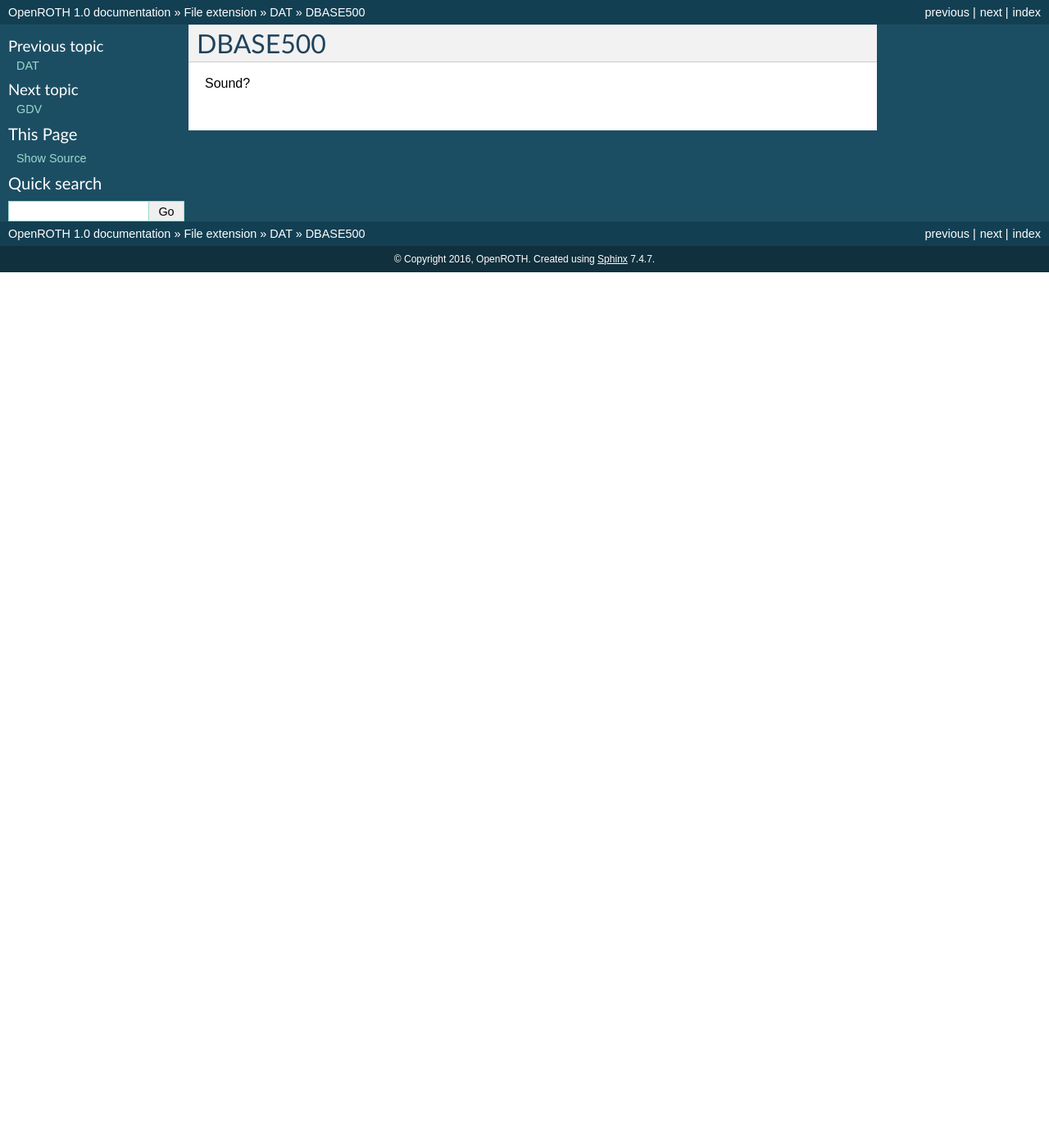
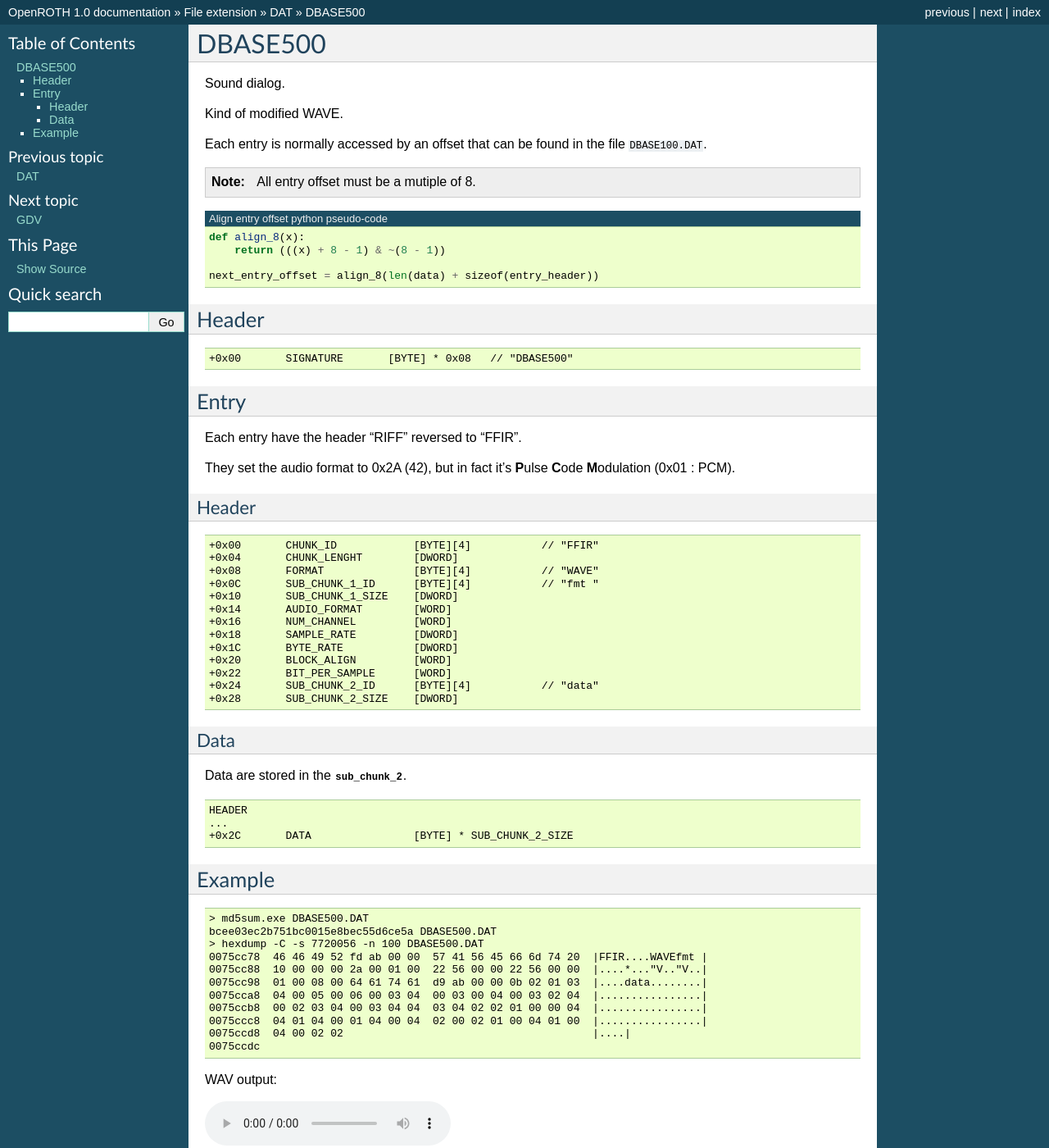
Before and after one commit to OpenROTH/docs, a Sphinx documentation site: the page built from source/file_ext/dat_dbase500.rst, in a window 1280 px wide and 1400 px high. Shown: the whole window at 82% size. Built offline with Sphinx 7.4.7, drawn with Linux system fonts in a browser that asks for light colours.

Commit message:
add dbase500 info

```diff
--- a/source/file_ext/dat_dbase500.rst
+++ b/source/file_ext/dat_dbase500.rst
@@ -1,4 +1,89 @@
 DBASE500
 ========
 
-Sound?
+Sound dialog.
+
+Kind of modified WAVE.
+
+Each entry is normally accessed by an offset that can be found in the file :file:`DBASE100.DAT`.
+
+.. note::
+
+    All entry offset must be a mutiple of 8.
+
+.. code-block:: python
+    :caption: Align entry offset python pseudo-code
+
+    def align_8(x):
+        return (((x) + 8 - 1) & ~(8 - 1))
+
+    next_entry_offset = align_8(len(data) + sizeof(entry_header))
+
+
+Header
+------
+
+.. code-block:: text
+
+    +0x00       SIGNATURE       [BYTE] * 0x08   // "DBASE500"
+
+
+Entry
+-----
+
+Each entry have the header "RIFF" reversed to "FFIR".
+
+They set the audio format to 0x2A (42), but in fact it's **P**\ ulse **C**\ ode **M**\ odulation (0x01 : PCM).
+
+Header
+^^^^^^
+
+.. code-block:: text
+
+    +0x00       CHUNK_ID            [BYTE][4]           // "FFIR"
+    +0x04       CHUNK_LENGHT        [DWORD]
+    +0x08       FORMAT              [BYTE][4]           // "WAVE"
+    +0x0C       SUB_CHUNK_1_ID      [BYTE][4]           // "fmt "
+    +0x10       SUB_CHUNK_1_SIZE    [DWORD]
+    +0x14       AUDIO_FORMAT        [WORD]
+    +0x16       NUM_CHANNEL         [WORD]
+    +0x18       SAMPLE_RATE         [DWORD]
+    +0x1C       BYTE_RATE           [DWORD]
+    +0x20       BLOCK_ALIGN         [WORD]
+    +0x22       BIT_PER_SAMPLE      [WORD]
+    +0x24       SUB_CHUNK_2_ID      [BYTE][4]           // "data"
+    +0x28       SUB_CHUNK_2_SIZE    [DWORD]
+
+Data
+^^^^
+
+Data are stored in the :class:`sub_chunk_2`.
+
+.. code-block:: text
+
+    HEADER
+    ...
+    +0x2C       DATA                [BYTE] * SUB_CHUNK_2_SIZE
+
+Example
+-------
+
+.. code-block:: text
+
+    > md5sum.exe DBASE500.DAT
+    bcee03ec2b751bc0015e8bec55d6ce5a DBASE500.DAT
+    > hexdump -C -s 7720056 -n 100 DBASE500.DAT
+    0075cc78  46 46 49 52 fd ab 00 00  57 41 56 45 66 6d 74 20  |FFIR....WAVEfmt |
+    0075cc88  10 00 00 00 2a 00 01 00  22 56 00 00 22 56 00 00  |....*..."V.."V..|
+    0075cc98  01 00 08 00 64 61 74 61  d9 ab 00 00 0b 02 01 03  |....data........|
+    0075cca8  04 00 05 00 06 00 03 04  00 03 00 04 00 03 02 04  |................|
+    0075ccb8  00 02 03 04 00 03 04 04  03 04 02 02 01 00 00 04  |................|
+    0075ccc8  04 01 04 00 01 04 00 04  02 00 02 01 00 04 01 00  |................|
+    0075ccd8  04 00 02 02                                       |....|
+    0075ccdc
+
+WAV output:
+
+.. raw:: html
+
+    <audio controls="controls"><source src="../_static/entry_65_dbase500_demo.wav" type="audio/x-wav" /></audio>
```
Also changed, not shown: source/file_ext/raw.rst (+4 -4 lines), 1 other file.
